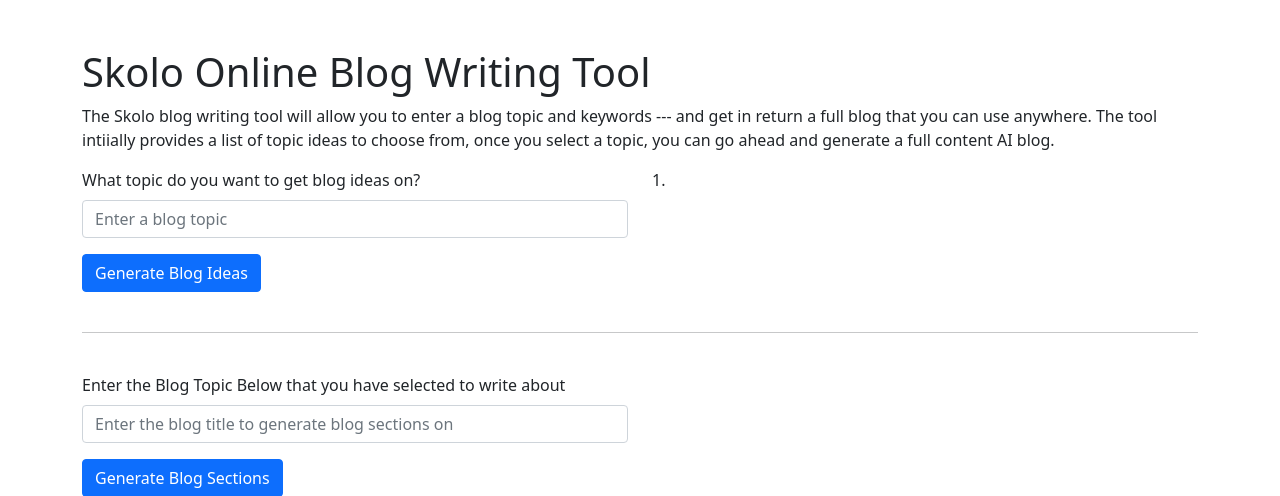
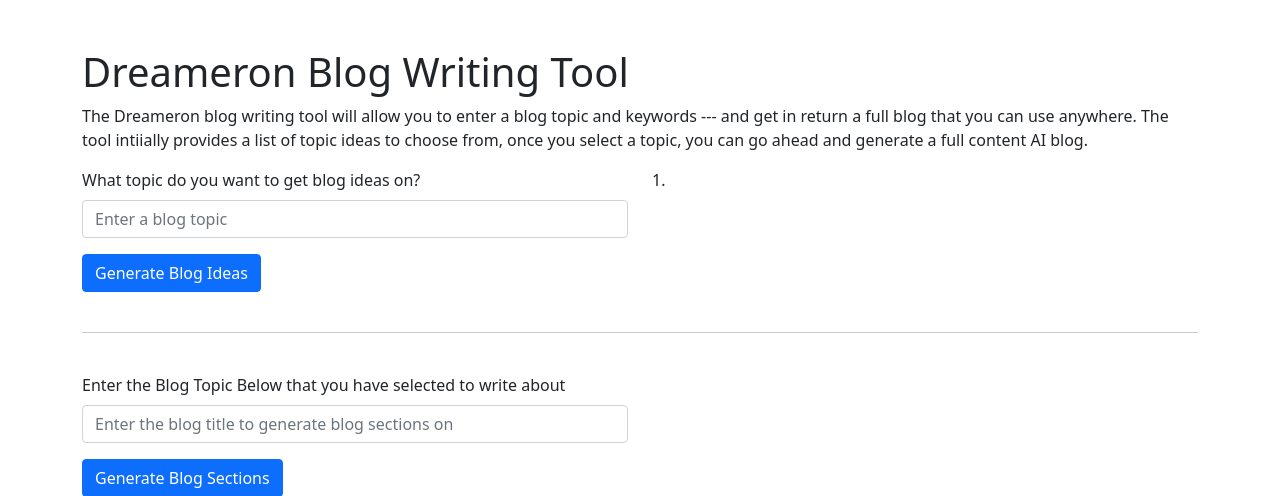
Before and after one commit to AI21212019/virtual-blogger, a Python web app: template templates/index.html in a window 1280 px wide. Shown: the top 496 px of the page. Run offline with Jinja, Linux system fonts and the light colour scheme; the template is opened without the code that fills it, so the values that code supplies are empty.

Commit message:
fully functional

```diff
--- a/templates/index.html
+++ b/templates/index.html
@@ -1,14 +1,12 @@
 <!DOCTYPE html>
 <html lang="en" dir="ltr">
   <head>
-    <meta charset="utf-8" />
-
     <meta charset="utf-8" />
     <meta http-equiv="x-ua-compatible" content="ie=edge" />
     <meta name="description" content="" />
     <meta name="viewport" content="width=device-width, initial-scale=1" />
 
-    <title>Skolo</title>
+    <title>Dreameron</title>
 
     <!-- Bootstrap CSS -->
     <link
@@ -26,10 +24,10 @@
   </head>
   <body>
     <div class="container">
-      <h1 class="mt-5">Skolo Online Blog Writing Tool</h1>
+      <h1 class="mt-5">Dreameron Blog Writing Tool</h1>
 
       <p>
-        The Skolo blog writing tool will allow you to enter a blog topic and
+        The Dreameron blog writing tool will allow you to enter a blog topic and
         keywords --- and get in return a full blog that you can use anywhere.
         The tool intiially provides a list of topic ideas to choose from, once
         you select a topic, you can go ahead and generate a full content AI
```
